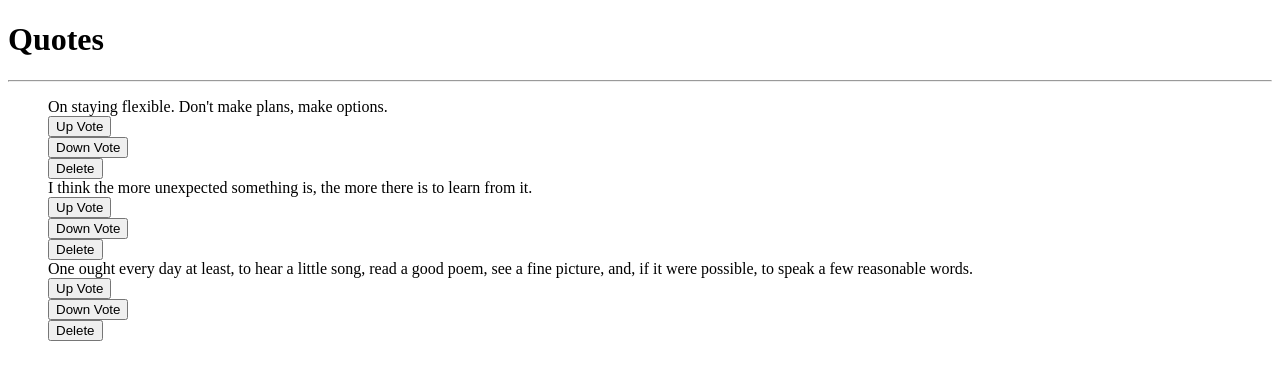
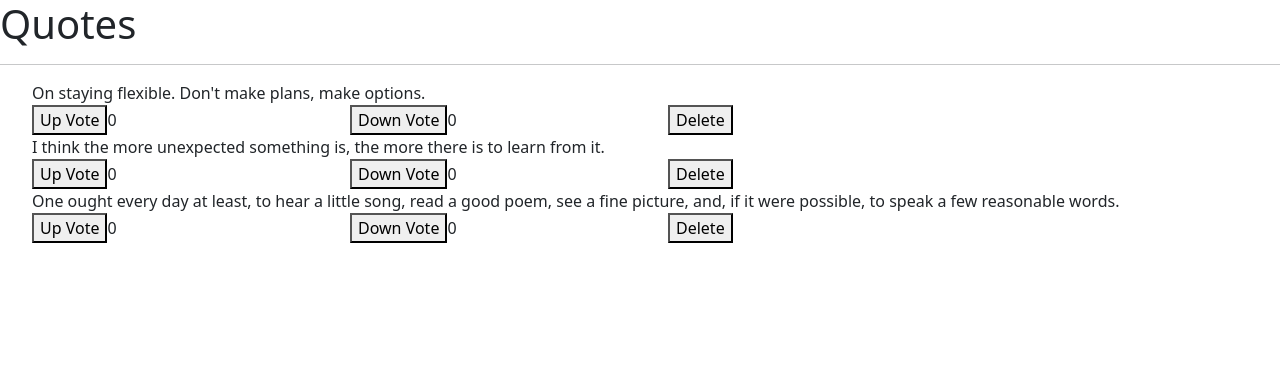
Before and after one commit to diana3664/Quotes, an Angular app: page / in a window 1280 px wide. Shown: the top 380 px of the page. Built offline with nearby package versions, Linux system fonts and the light colour scheme.

Commit message:
add a display count button

```diff
--- a/package.json
+++ b/package.json
@@ -19,6 +19,8 @@
     "@angular/platform-browser": "~11.2.13",
     "@angular/platform-browser-dynamic": "~11.2.13",
     "@angular/router": "~11.2.13",
+    "bootstrap": "^5.0.1",
+    "popper": "^1.0.1",
     "rxjs": "~6.6.0",
     "tslib": "^2.0.0",
     "zone.js": "~0.11.3"
--- a/src/app/components/quote-delete/quote-delete.component.html
+++ b/src/app/components/quote-delete/quote-delete.component.html
@@ -1,9 +1,9 @@
 <div class="row">
   <div class="col-md-3">
-    <button (click)= 'upVote(true)'>Up Vote</button>
+    <button (click)= 'upVote(true)'>Up Vote</button><span>{{quote.upvote}}</span>
   </div>
   <div class="col-md-3">
-    <button (click)= 'downVote(true)'>Down Vote</button>
+    <button (click)= 'downVote(true)'>Down Vote</button><span>{{quote.downVote}}</span>
   </div>
   <div class="col-md-3">
     <button (click)= 'quoteComplete(true)'>Delete</button>
--- a/src/styles.css
+++ b/src/styles.css
@@ -1 +1,2 @@
 /* You can add global styles to this file, and also import other style files */
+@import '../node_modules/bootstrap/dist/css/bootstrap.min.css';
```
Also changed, not shown: 1 other file (tests, documents, lock files or other folders).
